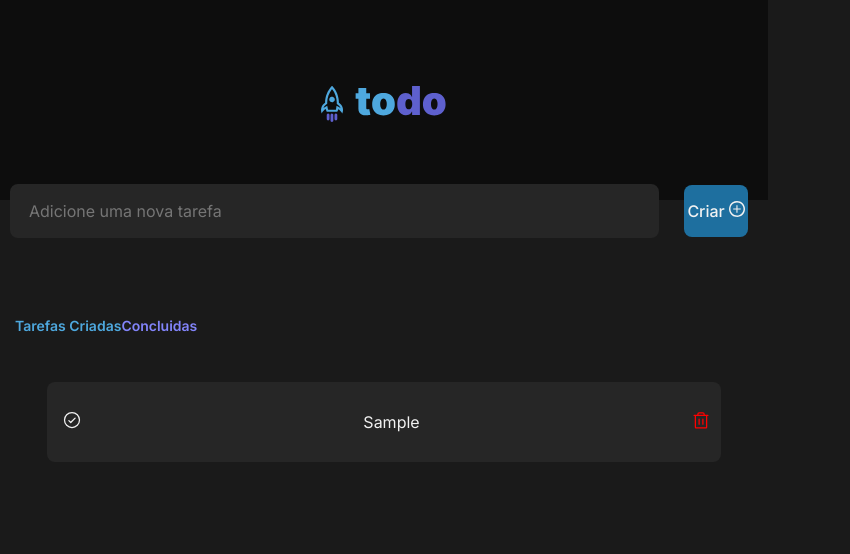
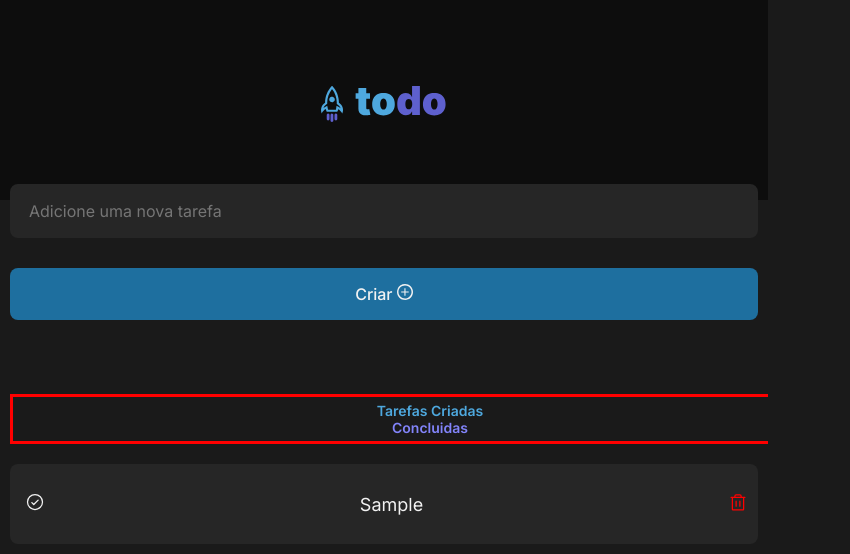
Before and after one commit to Carlosomr/to-do-list, a React (Vite) app: page / in a window 768 px wide. Both pictures are taken after typing "Sample" into the empty fields and a click on the button "Criar". Shown: the top 554 px of the page, 850 px wide, since content can reach past the window. Built offline with nearby package versions, Linux system fonts and the light colour scheme.

Commit message:
reajustando a responsividade

```diff
--- a/src/components/header.module.css
+++ b/src/components/header.module.css
@@ -16,3 +16,17 @@
     height: 48px;
     margin: auto;
 }
+
+@media (max-width: 1000px) {
+
+.header{
+    display: flex;
+    display: flex;
+    justify-content: center;
+    height: 200px;
+    height: 200px;
+    width: 100%;
+    position: absolute;
+}
+
+}
--- a/src/components/post.module.css
+++ b/src/components/post.module.css
@@ -36,12 +36,11 @@ gap: 10px;
 
 
 }
-.contador{
-
+.contador {
    display: flex;
    justify-content: space-between;
    padding: 5px;
-
+   flex-wrap: wrap; /* Permite que os itens sejam empilhados se necessário */
 }
 .contador span{
    color: var(--blue);
@@ -53,52 +52,44 @@ gap: 10px;
    color: var(--purple);
    font-weight: 600;
    font-size: 14px;
+
+}
+.search, .formulario, .article {
+   overflow-x: hidden;
+
 }
 
-@media (max-width: 700px) {
+
+@media (max-width: 1000px) {
    .formulario {
-   display: flex;
-   flex-direction: row;
-     align-items: center;
-     padding-right: 25px;
+       flex-direction: column;
+       align-items: stretch; /* Ajusta alinhamento para ocupar toda a largura disponível */
+
+   }
+   .formulario input, .formulario button {
+       width: 100%; /* Garante que o input e botão ocupem toda a largura do container pai */
    }
 
-   .formulario input{
-      width: 90%;
+   .formulario button{
+      width: 100%;
+      margin: auto;
    }
-   .formulario button {
-     width: 100%;
+   footer{
+      margin-top: 20px;
    }
-   .article{
-      flex-direction: column;
+   .article {
+       flex-direction: column;
    }
-   .contador{
-      justify-content: flex-start;
-      flex-direction: column;
+   .contador {
+      border: solid red;
+      flex-direction: column; /* Empilha os itens verticalmente em telas pequenas */
+      align-items: center; /* Centraliza os itens na tela pequena */
 
+  }
+}
+@media (max-width: 750px) and (min-width: 200px){
+   .contador {
+      width: 60%;
 
-   }
- }
-
- /* Responsivo para telas médias */
- @media (min-width: 700px) and (max-width: 1024px) {
-   .formulario {
-      display: flex;
-      flex-direction: row;
-        align-items: center;
-        padding-right: 25px;
-      }
-   .formulario input {
-      max-width: 90% ;
-   }
-   .formulario button {
-     width: 100%; /* Ajuste conforme necessário */
-   }
-   .article{
-      flex-direction: column;
-   }
-   .contador{
-      justify-content: flex-start;
-
-   }
- }
+  }
+}
--- a/src/components/task.module.css
+++ b/src/components/task.module.css
@@ -36,6 +36,7 @@
  @media (max-width: 1000px) {
 
    .checkbox {
-     width: 90%;
+     width: 100%;
+     font-size: 18px;
    }
  }
--- a/src/global.css
+++ b/src/global.css
@@ -21,17 +21,17 @@
     padding: 0;
     box-sizing: border-box;
     font-family: "Inter", sans-serif;
+
 }
 body{
+    margin: auto;
     background: var(--gray-600);
-    min-width: 100%;
 }
 
-@media (max-width: 600px) {
-    body {
-      min-width: 200px;
+@media (min-width: 200px) and (max-width: 1000px) {
+body{
+      margin: auto;
+
     }
-.header{
-    min-width: 200px;
+
 }
-}
```
